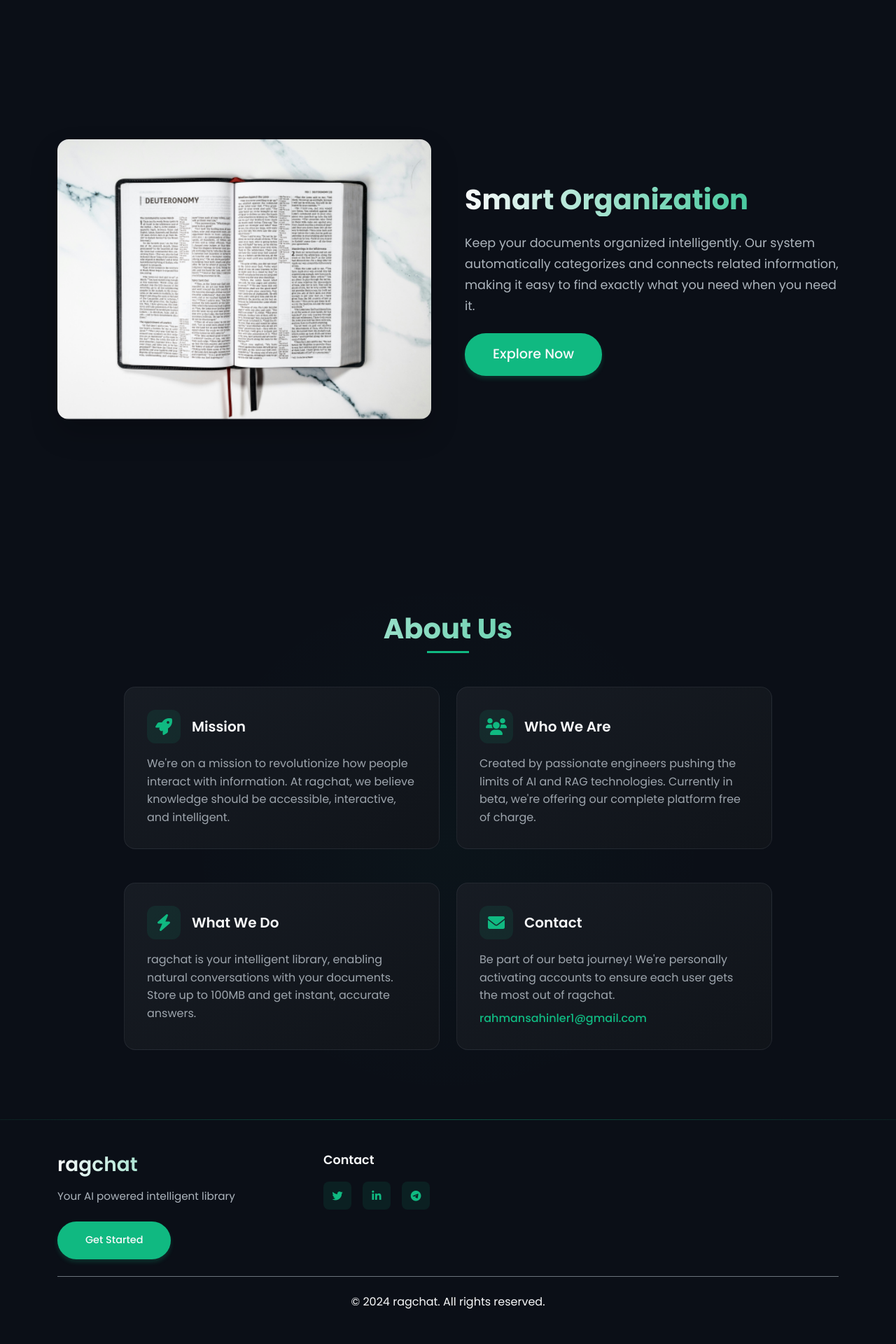
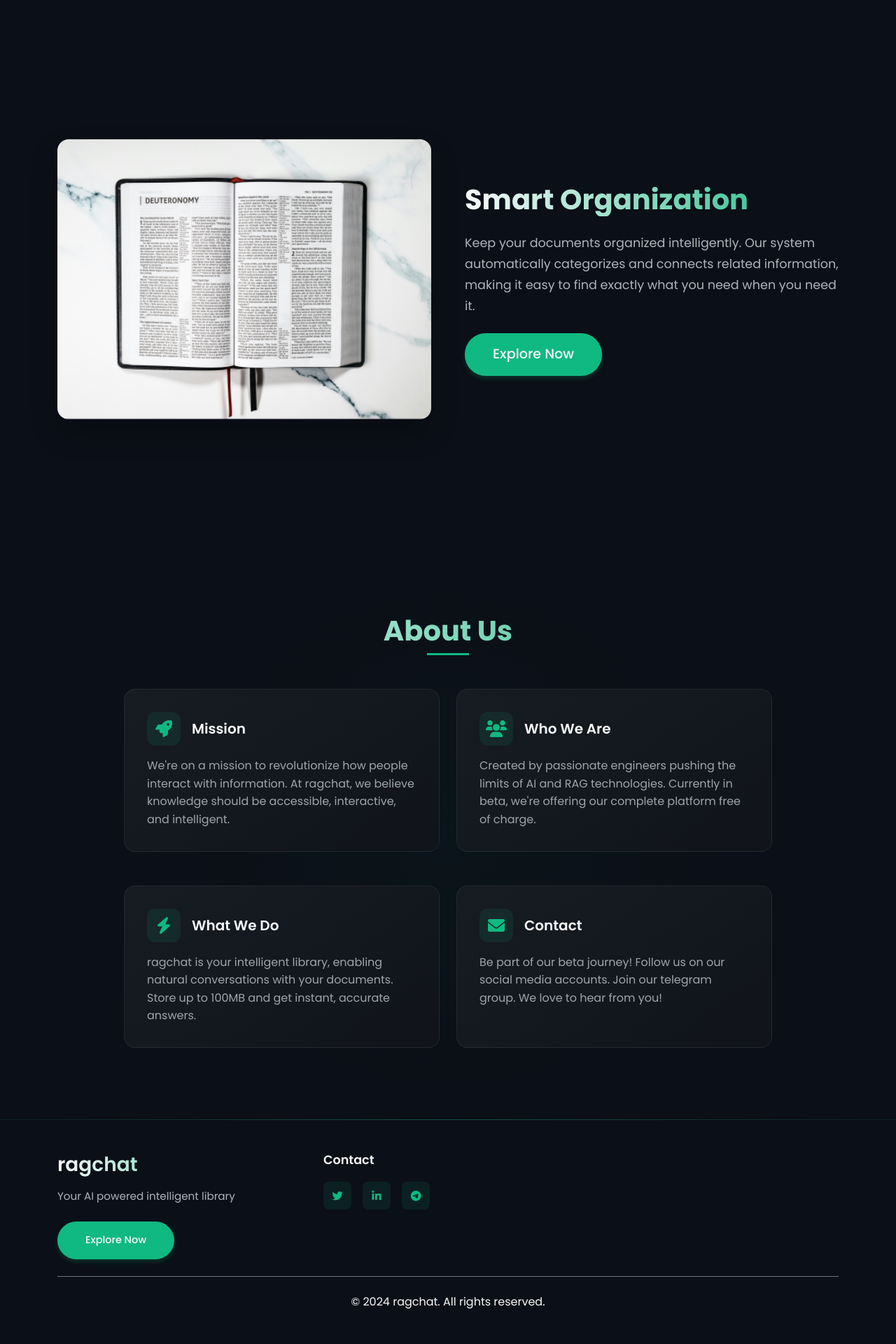
Before and after one commit to rahmansahinler1/ragchat, a FastAPI app: page / in a window 1280 px wide. Shown: the part 4001-5921 px from the top of the page at 70% size. Run offline with FastAPI, Linux system fonts and the light colour scheme.

Commit message:
fix: landing, signup, login

```diff
--- a/templates/landing.html
+++ b/templates/landing.html
@@ -67,7 +67,7 @@
                             <div class="hero-content">
                                 <h1 class="main-heading">Find Information Fast</h1>
                                 <p class="heading-description mb-4">ragchat is your AI powered intelligent library</p>
-                                <a href="../templates/signup.html" class="cta-button">Get Started</a>
+                                <a href="/signup" class="cta-button">Get Started</a>
                             </div>
                         </div>
                     </div>
@@ -158,7 +158,7 @@
                                 <div class="demo-container">
                                     <div style="position: relative; box-sizing: content-box; max-height: 80vh; max-height: 80svh; width: 100%; aspect-ratio: 1.9929922915206728; padding: 40px 0 40px 0;"><iframe src="https://app.supademo.com/embed/cm4hpwkq3012827exo1j783sw?embed_v=2" loading="lazy" title="Ragchat Demo" allow="clipboard-write" frameborder="0" webkitallowfullscreen="true" mozallowfullscreen="true" allowfullscreen style="position: absolute; top: 0; left: 0; width: 100%; height: 100%;"></iframe></div>
                                 </div>
-                                <a href="../templates/signup.html" class="cta-button">Explore Now</a>
+                                <a href="/signup" class="cta-button">Get Started</a>
                         </div>
                     </div>
                 </div>
@@ -182,7 +182,7 @@
                             <div class="intro-content">
                                 <h2 class="section-title fw-bold mb-4">Your Personal Researcher</h2>
                                 <p class="section-description mb-4">Transform your research experience with AI-powered document analysis. Our platform helps you extract key insights, connect related information, and discover hidden patterns across your entire document collection.</p>
-                                <a href="../templates/signup.html" class="cta-button">Get Started</a>
+                                <a href="/signup" class="cta-button">Explore Now</a>
                             </div>
                         </div>
                     </div>
@@ -200,7 +200,7 @@
                             <div class="intro-content">
                                 <h2 class="section-title fw-bold mb-4">Fast and Accurate Analysis</h2>
                                 <p class="section-description mb-4">Process your documents in seconds with our advanced AI technology. Get precise insights and analytics from your entire document collection instantly.</p>
-                                <a href="../templates/signup.html" class="cta-button">Learn More</a>
+                                <a href="/signup" class="cta-button">Explore Now</a>
                             </div>
                         </div>
 
@@ -299,8 +299,7 @@
                                             </div>
                                             <h3 class="info-card-title mb-0">Contact</h3>
                                         </div>
-                                        <p class="info-card-text mb-0">Be part of our beta journey! We're personally activating accounts to ensure each user gets the most out of ragchat.</p>
-                                        <a href="mailto:rahmansahinler1@gmail.com" class="info-mail mt-2">rahmansahinler1@gmail.com</a>
+                                        <p class="info-card-text mb-0">Be part of our beta journey! Follow us on our social media accounts. Join our telegram group. We love to hear from you!</p>
                                     </div>
                                 </div>
                             </div>
@@ -318,7 +317,7 @@
                     <div class="col-lg-4">
                         <h3 class="footer-logo mb-3">ragchat</h3>
                         <p class="footer-description mb-4">Your AI powered intelligent library</p>
-                        <a href="../templates/signup.html" class="cta-button">Get Started</a>
+                        <a href="/signup" class="cta-button">Explore Now</a>
                     </div>
 
                     <!-- Quick Links -->
@@ -334,7 +333,7 @@
                                 <a href="https://www.linkedin.com/company/ragchat/" class="social-link" target="_blank">
                                     <i class="fab fa-linkedin-in"></i>
                                 </a>
-                                <a href="#" class="social-link" target="_blank">
+                                <a href="https://t.me/+yA9At5Gg63NhNTM0" class="social-link" target="_blank">
                                     <i class="fab fa-telegram"></i>
                                 </a>
                             </div>
--- a/templates/login.html
+++ b/templates/login.html
@@ -41,7 +41,6 @@
             </button>
         </a>
         <div class="nav-links">
-            <a href="/about" class="nav-link">About</a>
             <a href="/signup" class="signup-button">Sign Up</a>
         </div>
     </nav>
@@ -50,7 +49,7 @@
     <header class="page-header">
         <div class="header-content">
             <i class="fas fa-door-open header-icon"></i>
-            <h1>GET IN HERE QUICK</h1>
+            <h1>LOG IN</h1>
         </div>
     </header>
 
--- a/templates/signup.html
+++ b/templates/signup.html
@@ -40,7 +40,6 @@
             </button>
         </a>
         <div class="nav-links">
-            <a href="/about" class="nav-link">About</a>
             <a href="/login" class="login-button">Log In</a>
         </div>
     </nav>
@@ -49,7 +48,7 @@
     <header class="page-header">
         <div class="header-content">
             <i class="fas fa-user-plus header-icon"></i>
-            <h1>JOIN THE CLUB</h1>
+            <h1>SIGN UP</h1>
         </div>
     </header>
 
@@ -94,9 +93,6 @@
                             <i class="fas fa-eye"></i>
                         </button>
                     </div>
-                    <div class="password-requirements">
-                        <div class="requirement">• Make it safe</div>
-                    </div>
                 </div>
 
                 <!-- Signup Button -->
```
